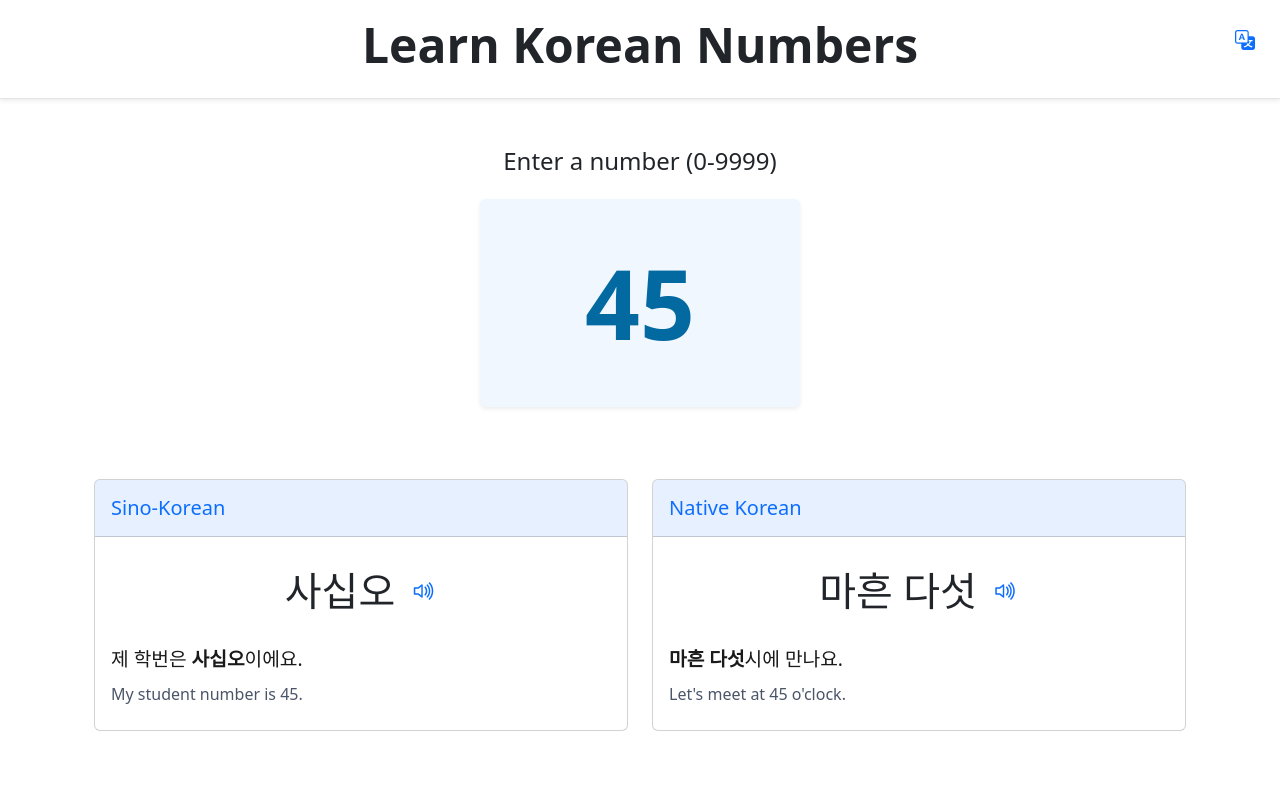
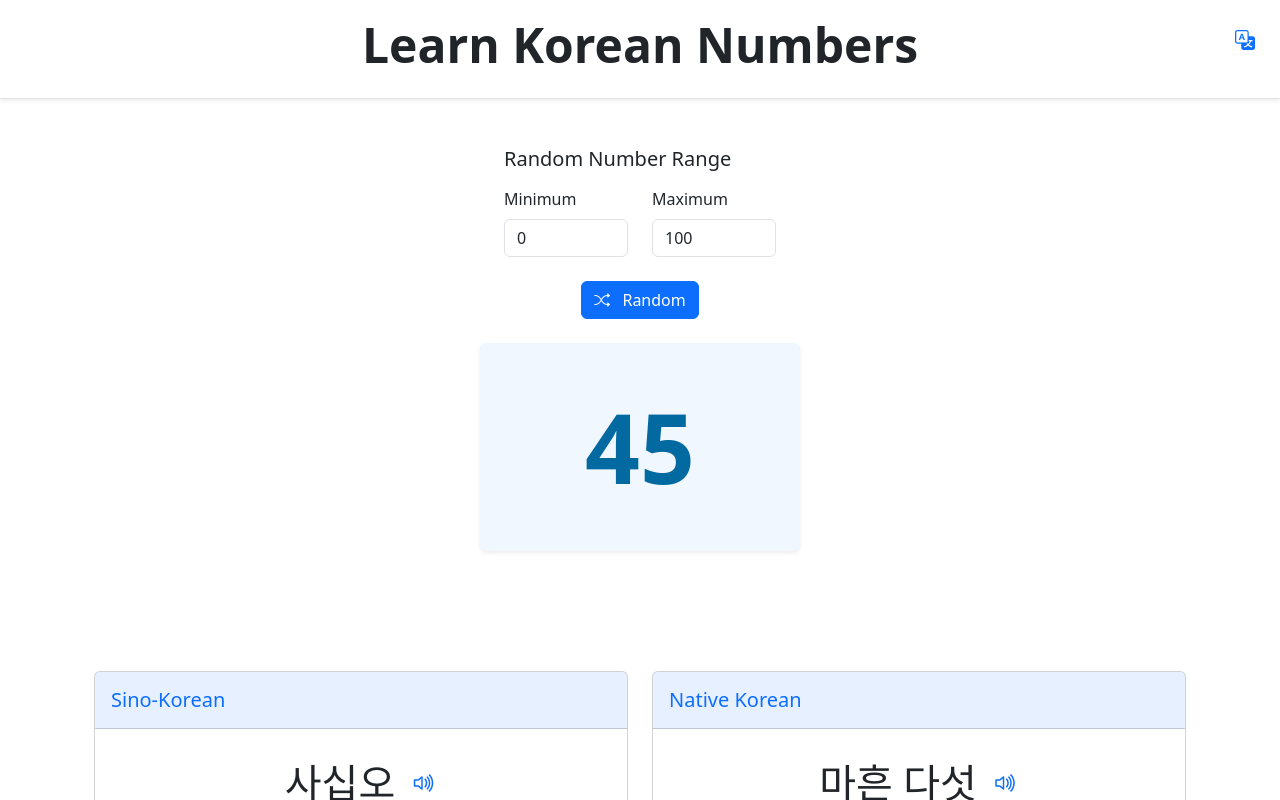
Before and after one commit to VitekBrno/korean-numbers, a Vue app: page / in a window 1280 px wide. Shown: the top 800 px of the page. Built offline with nearby package versions, Linux system fonts and the light colour scheme.

Commit message:
added random number generation

```diff
--- a/package.json
+++ b/package.json
@@ -11,6 +11,7 @@
   "dependencies": {
     "bootstrap": "^5.3.2",
     "bootstrap-icons": "^1.11.3",
+    "pinia": "^2.1.7",
     "vue": "^3.4.38",
     "vue-i18n": "^9.9.1"
   },
--- a/src/components/NumberInput.vue
+++ b/src/components/NumberInput.vue
@@ -1,23 +1,61 @@
 <template>
   <div class="number-display d-flex flex-column justify-content-center align-items-center w-100 my-5">
-    <label class="form-label h4 mb-4">{{ $t('inputLabel') }}</label>
+    <div class="range-controls mb-4">
+      <h4 class="h5 mb-3">{{ $t('rangeSettings') }}</h4>
+      <div class="d-flex gap-4 align-items-center">
+        <div class="form-group">
+          <label class="form-label">{{ $t('minValue') }}</label>
+          <input
+            type="number"
+            class="form-control"
+            v-model="store.minRange"
+            min="0"
+            max="9999"
+          >
+        </div>
+        <div class="form-group">
+          <label class="form-label">{{ $t('maxValue') }}</label>
+          <input
+            type="number"
+            class="form-control"
+            v-model="store.maxRange"
+            min="0"
+            max="9999"
+          >
+        </div>
+      </div>
+    </div>
+
+    <button
+      class="btn btn-primary mb-4"
+      @click="store.generateRandomNumber()"
+      :title="$t('generateRandom')"
+    >
+      <i class="bi bi-shuffle me-2"></i>
+      {{ $t('random') }}
+    </button>
+
+    <div class="mb-5">
+      <div class="d-flex gap-3 align-items-center">
         <input
           type="number"
           class="number form-control border-0 shadow-sm text-center"
-      v-model="inputValue"
+          v-model="store.currentNumber"
           @input="validateInput"
           min="0"
           max="9999"
           :class="{ 'is-invalid': !isValidInput }"
         >
+      </div>
       <div v-if="!isValidInput" class="invalid-feedback">
         {{ $t('invalidInput') }}
+      </div>
     </div>
 
     <div class="row w-100 mt-5 g-4">
       <div class="col-md-6">
         <KoreanNumber
-          :number="isValidInput ? inputValue : ''"
+          :number="isValidInput ? store.currentNumber : ''"
           type="sino"
           :title="$t('sinoKorean')"
           :placeholder="$t('enterNumber')"
@@ -25,7 +63,7 @@
       </div>
       <div class="col-md-6">
         <KoreanNumber
-          :number="isValidInput ? inputValue : ''"
+          :number="isValidInput ? store.currentNumber : ''"
           type="native"
           :title="$t('nativeKorean')"
           :placeholder="$t('enterNumber')"
@@ -37,17 +75,18 @@
 
 <script setup>
 import { ref } from 'vue';
+import { useNumberStore } from '@/stores/number';
 import { useI18n } from 'vue-i18n';
 import KoreanNumber from '@/components/KoreanNumber.vue';
 
 useI18n();
+const store = useNumberStore();
 
-const inputValue = ref('45');
 const isValidInput = ref(true);
 
 const validateInput = () => {
-  const num = Number(inputValue.value);
-  isValidInput.value = !isNaN(num) && num >= 0 && num <= 9999 && inputValue.value !== '';
+  const num = Number(store.currentNumber);
+  isValidInput.value = !isNaN(num) && num >= 0 && num <= 9999 && store.currentNumber !== '';
 };
 </script>
 
--- a/src/i18n/index.js
+++ b/src/i18n/index.js
@@ -3,25 +3,33 @@ import { createI18n } from 'vue-i18n';
 const messages = {
   en: {
     title: 'Learn Korean Numbers',
-    inputLabel: 'Enter a number (0-9999)',
     invalidInput: 'Please enter a number between 0 and 9999',
     footer: 'Korean Number Learning App © 2025',
     switchToCzech: 'Switch to Czech',
     sinoKorean: 'Sino-Korean',
     nativeKorean: 'Native Korean',
     enterNumber: 'Enter a number...',
-    playSound: 'Play pronunciation'
+    playSound: 'Play pronunciation',
+    generateRandom: 'Generate random number',
+    random: 'Random',
+    rangeSettings: 'Random Number Range',
+    minValue: 'Minimum',
+    maxValue: 'Maximum'
   },
   cs: {
     title: 'Učte se korejská čísla',
-    inputLabel: 'Zadejte číslo (0-9999)',
     invalidInput: 'Prosím zadejte číslo mezi 0 a 9999',
     footer: 'Aplikace pro učení korejských čísel © 2025',
     switchToEnglish: 'Přepnout na angličtinu',
     sinoKorean: 'Sino-korejština',
     nativeKorean: 'Původní korejština',
     enterNumber: 'Zadejte číslo...',
-    playSound: 'Přehrát výslovnost'
+    playSound: 'Přehrát výslovnost',
+    generateRandom: 'Generovat náhodné číslo',
+    random: 'Náhodně',
+    rangeSettings: 'Rozsah náhodných čísel',
+    minValue: 'Minimum',
+    maxValue: 'Maximum'
   }
 };
 
--- a/src/main.js
+++ b/src/main.js
@@ -1,4 +1,5 @@
 import { createApp } from 'vue'
+import { createPinia } from 'pinia'
 import 'bootstrap/dist/css/bootstrap.min.css'
 import 'bootstrap-icons/font/bootstrap-icons.css'
 import 'bootstrap/dist/js/bootstrap.bundle.min.js'
@@ -6,6 +7,9 @@ import { i18n } from '@/i18n'
 import '@/style.css'
 import App from '@/App.vue'
 
-createApp(App)
+const app = createApp(App)
+
+app
+  .use(createPinia())
   .use(i18n)
   .mount('#app')
--- /dev/null
+++ b/src/stores/number.js
@@ -0,0 +1,27 @@
+import { defineStore } from 'pinia';
+import { ref } from 'vue';
+
+export const useNumberStore = defineStore('number', () => {
+  const currentNumber = ref(45);
+  const minRange = ref(0);
+  const maxRange = ref(100);
+
+  function generateRandomNumber() {
+    const min = Math.ceil(minRange.value);
+    const max = Math.floor(maxRange.value);
+    currentNumber.value = Math.floor(Math.random() * (max - min + 1)) + min;
+  }
+
+  function setRange(min, max) {
+    minRange.value = Math.max(0, Math.min(min, 9999));
+    maxRange.value = Math.max(0, Math.min(max, 9999));
+  }
+
+  return {
+    currentNumber,
+    minRange,
+    maxRange,
+    generateRandomNumber,
+    setRange
+  };
+});
```
Also changed, not shown: 1 other file (tests, documents, lock files or other folders). Lines whose indentation alone changed are shown as unchanged.
